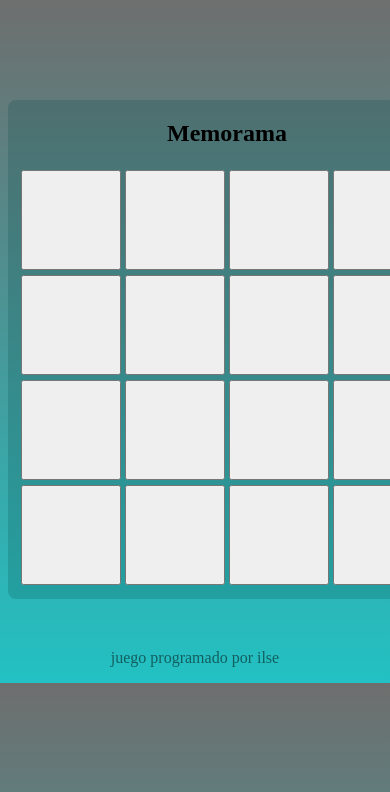
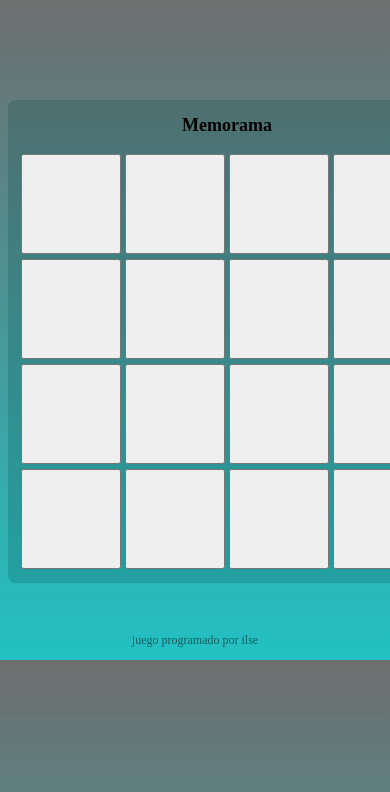
Before and after one commit to ilsemo/web, a plain HTML site: page index.html in a window 390 px wide. Shown: the top 792 px of the page. Drawn offline with Linux system fonts and the light colour scheme.

Commit message:
juego.css
Signed-off-by: ilsemo <165745059+ilsemo@users.noreply.github.com>

```diff
--- a/juego.css
+++ b/juego.css
@@ -62,3 +62,18 @@ footer{
 img{
     width: 80%;
 }
+body {
+    font-size: 16px;
+}
+
+@media (max-width: 768px) {
+    body {
+        font-size: 14px;
+    }
+}
+
+@media (max-width: 480px) {
+    body {
+        font-size: 12px;
+    }
+}
```
